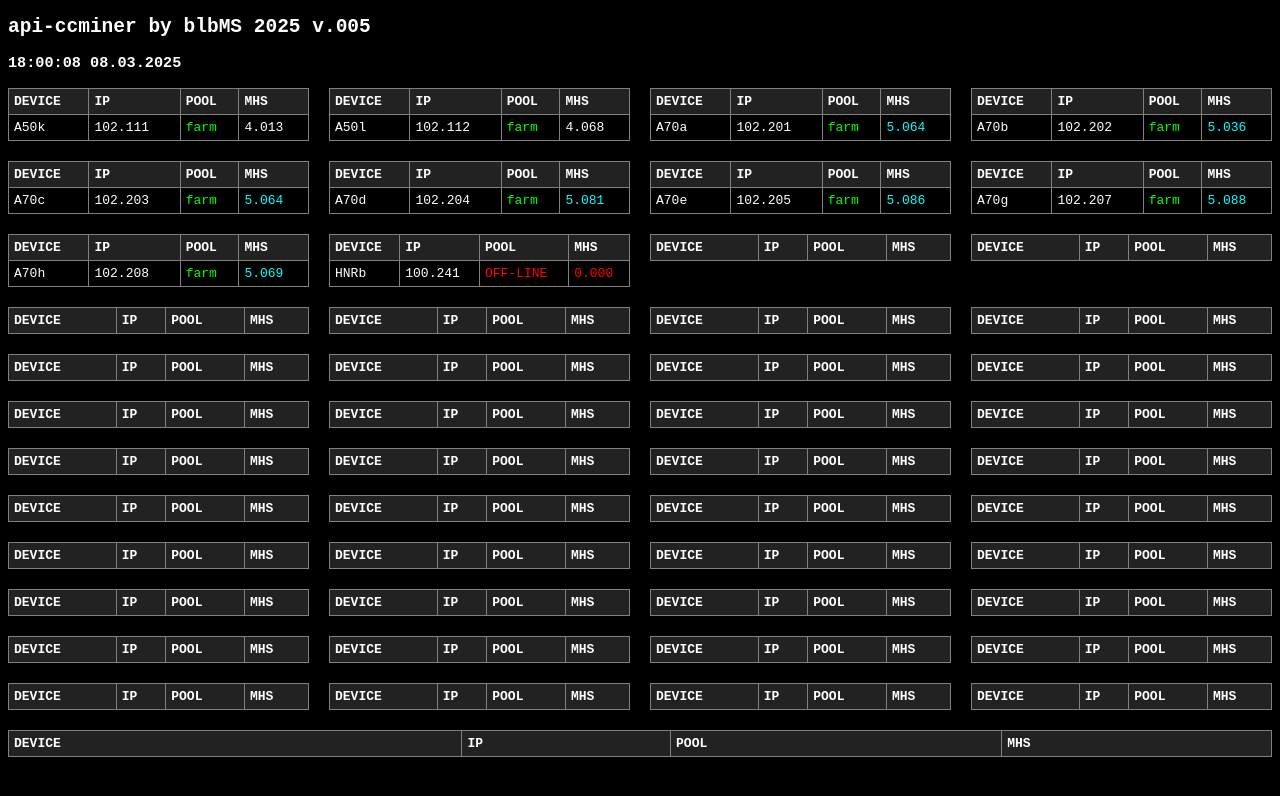
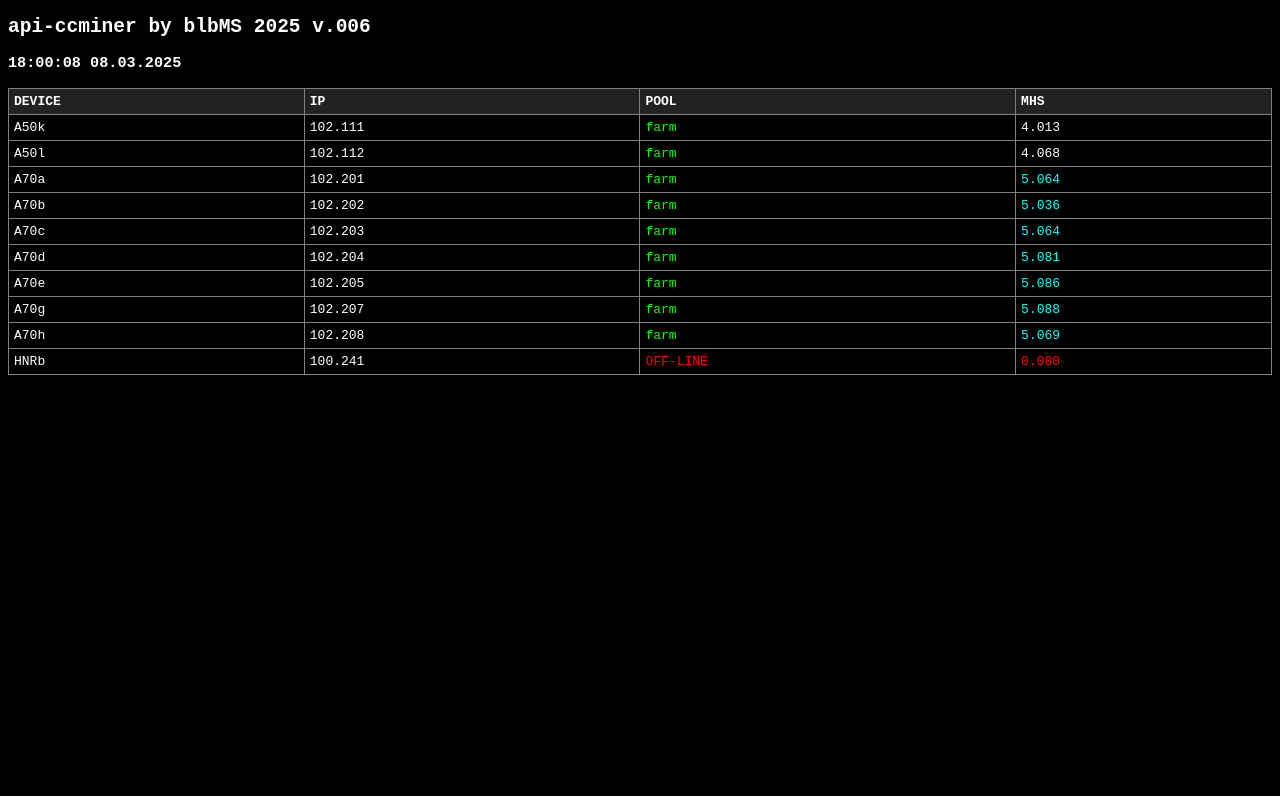
Before and after one commit to BLBMS/web-json, a plain HTML site: page index.html in a window 1280 px wide. Drawn offline with Linux system fonts and the light colour scheme.

Commit message:
18:18:57 08.03.2025

```diff
--- a/index.html
+++ b/index.html
@@ -1,6 +1,6 @@
 <!DOCTYPE html>
 <html lang="sl">
-<!-- v.005 -->
+<!-- v.006 -->
 <head>
     <meta charset="UTF-8">
     <meta name="viewport" content="width=device-width, initial-scale=1.0">
@@ -24,7 +24,7 @@
 </head>
 <body>
 
-    <h2>api-ccminer by blbMS 2025 v.005</h2>
+    <h2>api-ccminer by blbMS 2025 v.006</h2>
     <h3 id="date-container"></h3>
     <div class="container" id="tables-container"></div>
 
@@ -36,9 +36,16 @@
 
             document.getElementById("date-container").innerText = data.DATE[0];
 
+            // Preveri število podatkov
+            const numDevices = data.DATA.length;
+            if (numDevices === 0) {
+                alert("Ni podatkov za prikaz.");
+                return;
+            }
+
             // Prilagoditev števila stolpcev glede na širino okna
-            const columns = calculateColumns();
-            const rowsPerColumn = Math.ceil(data.DATA.length / columns);
+            const columns = calculateColumns(numDevices);
+            const rowsPerColumn = Math.ceil(numDevices / columns);
             let tablesContainer = document.getElementById("tables-container");
             tablesContainer.innerHTML = "";
 
@@ -50,11 +57,15 @@
                 columnsData[columnIndex].push(item);
             });
 
-            columnsData.forEach(columnData => {
+            // Ustvari enotno tabelo z več stolpci
             let tableHTML = `<div class="table-container"><table><thead>
                 <tr><th>DEVICE</th><th>IP</th><th>POOL</th><th>MHS</th></tr></thead><tbody>`;
 
-                columnData.forEach(item => {
+            // Generiraj podatke za vsak stolpec in dodaj v tabelo
+            for (let i = 0; i < rowsPerColumn; i++) {
+                for (let j = 0; j < columns; j++) {
+                    const item = columnsData[j][i];
+                    if (item) {
                         let mhs = parseFloat(item.MHS);
                         let mhsColorClass = "";
                         let poolColorClass = "";
@@ -80,21 +91,25 @@
                                 <td class="${poolColorClass}">${item.POOL}</td>
                                 <td class="${mhsColorClass}">${item.MHS}</td>
                             </tr>`;
-                });
+                    }
+                }
+            }
 
             tableHTML += `</tbody></table></div>`;
             tablesContainer.innerHTML += tableHTML;
-            });
         }
 
-        // Funkcija za izračun števila stolpcev na podlagi širine okna
-        function calculateColumns() {
+        // Funkcija za izračun števila stolpcev na podlagi širine okna in števila naprav
+        function calculateColumns(numDevices) {
             const screenWidth = window.innerWidth;
             const columnWidth = 26; // Vsota širine vseh stolpcev (5 + 7 + 9 + 5)
             const maxColumns = Math.floor(screenWidth / columnWidth);
 
-            // Če je zaslon preozek, uporabimo 1 stolpec
-            return maxColumns > 0 ? maxColumns : 1;
+            // Zagotovimo, da se ne prikaže več stolpcev, kot je naprav
+            const calculatedColumns = Math.min(maxColumns, Math.ceil(numDevices / 10)); // Prikaz 10 naprav na stolpec
+
+            // Če je zaslon preozek ali imamo manj naprav, uporabljamo manj stolpcev
+            return calculatedColumns > 0 ? calculatedColumns : 1;
         }
 
         loadData();
```
Lines whose indentation alone changed are shown as unchanged.
